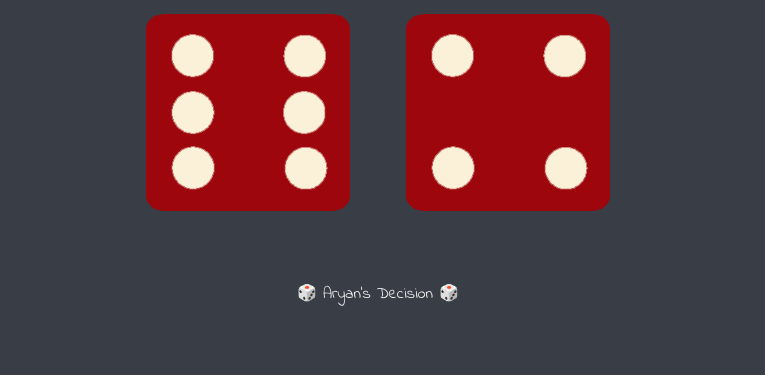
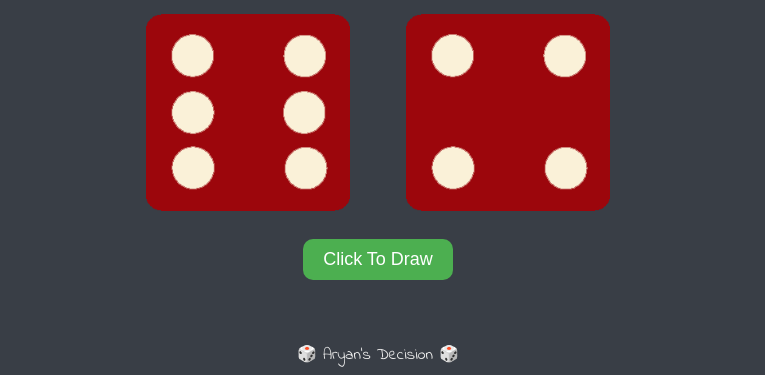
Before and after one commit to sriaryan01/Dicee-Challenge---Starting-Files, a plain HTML site: page index.html in a window 1280 px wide. Shown: the part 481-856 px from the top of the page, without its empty margins (262-1027 px from the left). Before the commit the page ends 800 px from the top, so only its background shows below. Drawn offline with Linux system fonts and the light colour scheme.

Commit message:
modified dice game

```diff
--- a/index.html
+++ b/index.html
@@ -23,6 +23,9 @@
         <img class="img2" src="images/dice6.png" />
       </div>
     </div>
+    <button id="btnRefresh" type="button">
+      Click To Draw
+  </button>
 
     <footer>🎲 Aryan's Decision 🎲 </footer>
     <script src="index.js"></script>
--- a/index.js
+++ b/index.js
@@ -46,3 +46,12 @@ else if(randomNumber1=randomNumber2)
     {
         document.querySelector("h1").innerHTML="Draw 😳 "
     }
+
+
+    const refreshBtn = document.getElementById("btnRefresh");
+
+function handleClick() {
+  window.location.reload();
+}
+
+refreshBtn.addEventListener("click", handleClick);
--- a/styles.css
+++ b/styles.css
@@ -39,3 +39,18 @@ footer {
   font-family: 'Indie Flower', cursive;
 
 }
+#btnRefresh {
+  display: block;
+  margin: 20px auto;
+  padding: 10px 20px;
+  font-size: 18px;
+  background-color: #4CAF50;
+  color: white;
+  border: none;
+  border-radius: 10px;
+  cursor: pointer;
+}
+
+#btnRefresh:hover {
+  background-color: #45a049;
+}
```
